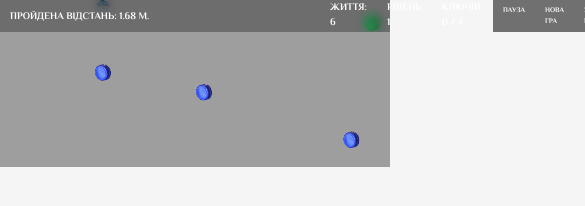
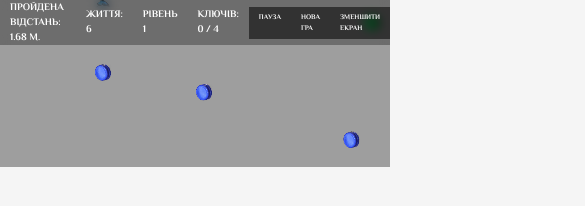
Before and after one commit to stepan95/butterfly, a plain HTML site: page index.html in a window 390 px wide. Both pictures are taken after a click on the element "СТАРТ". Shown: the top 206 px of the page, 585 px wide, since content can reach past the window. Drawn offline with Linux system fonts and the light colour scheme.

Commit message:
Update style.css

```diff
--- a/css/style.css
+++ b/css/style.css
@@ -166,4 +166,8 @@ h1 {
       width: 100vw; /* Розмір в ширину на 100% видимої області екрану */
       height: 100vh; /* Розмір висоти на 100% видимої області екрану */
     }
+    #indicator-distance {
+        min-width: auto;
+    }
+
 }
```
